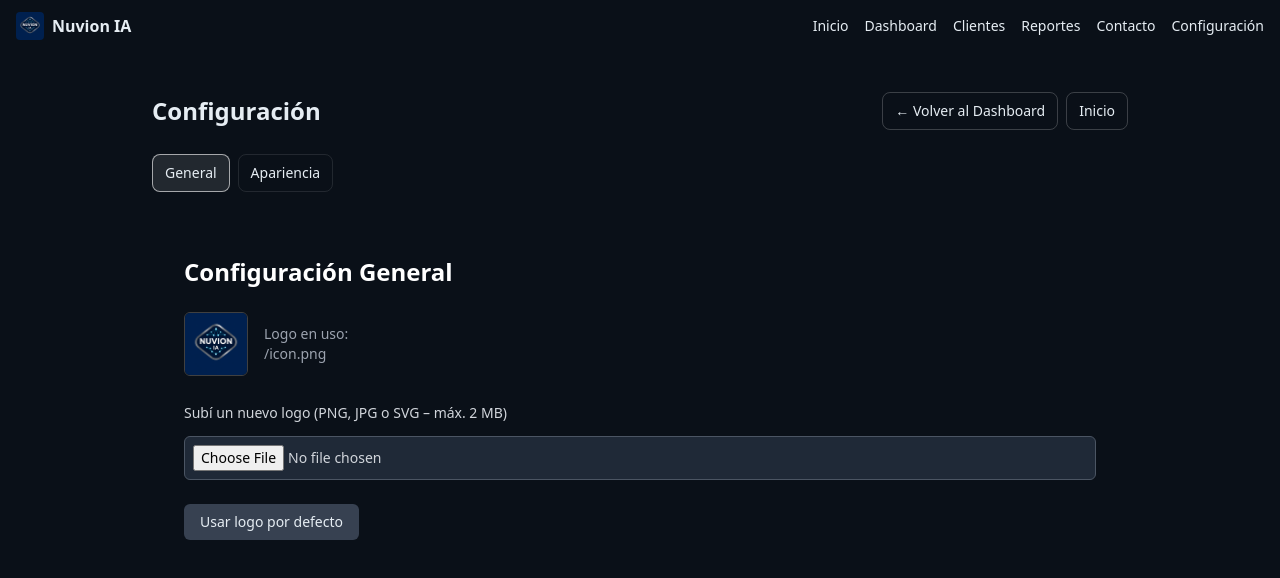
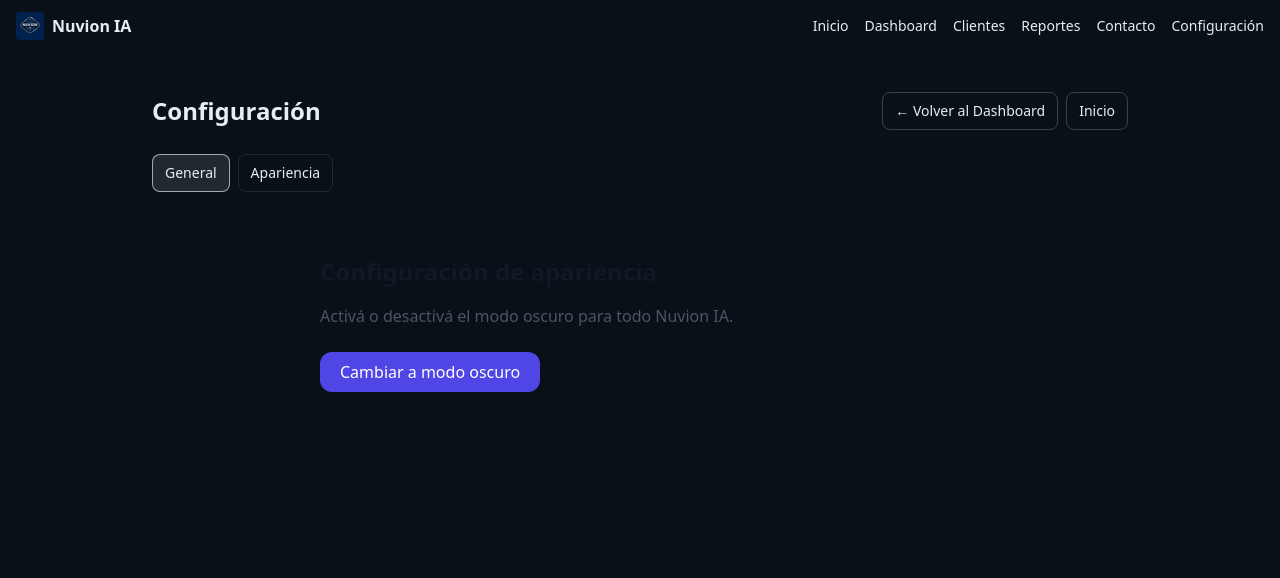
Before and after one commit to ianuvion/nuvion-ia, a Next.js app: page /configuracion in a window 1280 px wide. Shown: the top 578 px of the page. Built offline with nearby package versions, Linux system fonts and the light colour scheme.

Commit message:
Update page.tsx

```diff
--- a/app/configuracion/page.tsx
+++ b/app/configuracion/page.tsx
@@ -1,98 +1,43 @@
-'use client';
+"use client";
 
-import { useEffect, useState } from 'react';
-import Image from 'next/image';
-import { getBrandLogoUrl, setBrandLogoUrl, clearBrandLogo } from '../../lib/brand';
+import { useState, useEffect } from "react";
 
-export default function ConfiguracionGeneral() {
-  const [currentLogo, setCurrentLogo] = useState('/icon.png');
-  const [message, setMessage] = useState('');
+export default function ConfiguracionPage() {
+  const [theme, setTheme] = useState<"light" | "dark">("light");
 
-  // 🔹 Cuando la página carga, obtiene el logo guardado (si hay)
   useEffect(() => {
-    const logo = getBrandLogoUrl();
-    setCurrentLogo(logo);
+    const stored = localStorage.getItem("theme");
+    if (stored === "dark") {
+      setTheme("dark");
+      document.documentElement.classList.add("dark");
+    }
   }, []);
 
-  // 🔹 Cuando el usuario elige un archivo
-  async function handleFileChange(e: React.ChangeEvent<HTMLInputElement>) {
-    const file = e.target.files?.[0];
-    if (!file) return;
-
-    // Subida del archivo a tu API
-    const res = await fetch('/api/upload', {
-      method: 'POST',
-      body: file,
-      headers: {
-        'x-filename': file.name,
-      },
-    });
-
-    const data = await res.json();
-
-    if (!res.ok || !data?.url) {
-      setMessage('❌ Error al subir el logo.');
-      return;
+  const toggleTheme = () => {
+    const next = theme === "light" ? "dark" : "light";
+    setTheme(next);
+    localStorage.setItem("theme", next);
+    if (next === "dark") {
+      document.documentElement.classList.add("dark");
+    } else {
+      document.documentElement.classList.remove("dark");
     }
-
-    // 🔹 Guarda el logo en el navegador y actualiza el Navbar automáticamente
-    setBrandLogoUrl(data.url);
-    setCurrentLogo(data.url);
-    setMessage('✅ Logo actualizado con éxito.');
-  }
-
-  // 🔹 Volver al logo por defecto
-  function handleReset() {
-    clearBrandLogo();
-    setCurrentLogo('/icon.png');
-    setMessage('🔄 Logo restaurado al valor por defecto.');
-  }
+  };
 
   return (
-    <div className="p-8 space-y-6">
-      <h1 className="text-2xl font-semibold text-white">Configuración General</h1>
-
-      {/* Vista previa del logo actual */}
-      <div className="flex items-center gap-4">
-        <Image
-          src={currentLogo}
-          alt="Logo actual"
-          width={64}
-          height={64}
-          className="rounded-md border border-neutral-700"
-          unoptimized
-        />
-        <div className="text-sm text-gray-400 break-all">
-          <p>Logo en uso:</p>
-          <p>{currentLogo}</p>
-        </div>
-      </div>
-
-      {/* Subir nuevo logo */}
-      <div className="space-y-3">
-        <label className="text-gray-300 text-sm font-medium">
-          Subí un nuevo logo (PNG, JPG o SVG – máx. 2 MB)
-        </label>
-        <input
-          type="file"
-          accept="image/png,image/jpeg,image/webp,image/svg+xml"
-          onChange={handleFileChange}
-          className="block w-full text-sm text-gray-300 border border-gray-600 rounded-md p-2 cursor-pointer bg-gray-800 hover:bg-gray-700"
-        />
-      </div>
-
-      {/* Mensaje de estado */}
-      {message && (
-        <p className="text-sm text-emerald-400 font-medium">{message}</p>
-      )}
-
-      {/* Botón para restaurar */}
+    <main className="mx-auto max-w-2xl px-4 py-8">
+      <h1 className="text-2xl font-semibold text-gray-900 dark:text-white mb-4">
+        Configuración de apariencia
+      </h1>
+      <p className="text-gray-600 dark:text-gray-300 mb-6">
+        Activá o desactivá el modo oscuro para todo Nuvion IA.
+      </p>
       <button
-        onClick={handleReset}
-        className="px-4 py-2 bg-gray-700 hover:bg-gray-600 text-sm rounded-md"
+        onClick={toggleTheme}
+        className="rounded-xl bg-indigo-600 px-5 py-2 font-medium text-white hover:bg-indigo-500 dark:bg-yellow-400 dark:text-black"
       >
-        Usar logo por defecto
+        Cambiar a modo {theme === "light" ? "oscuro" : "claro"}
       </button>
-    </div>
+    </main>
   );
 }
```
